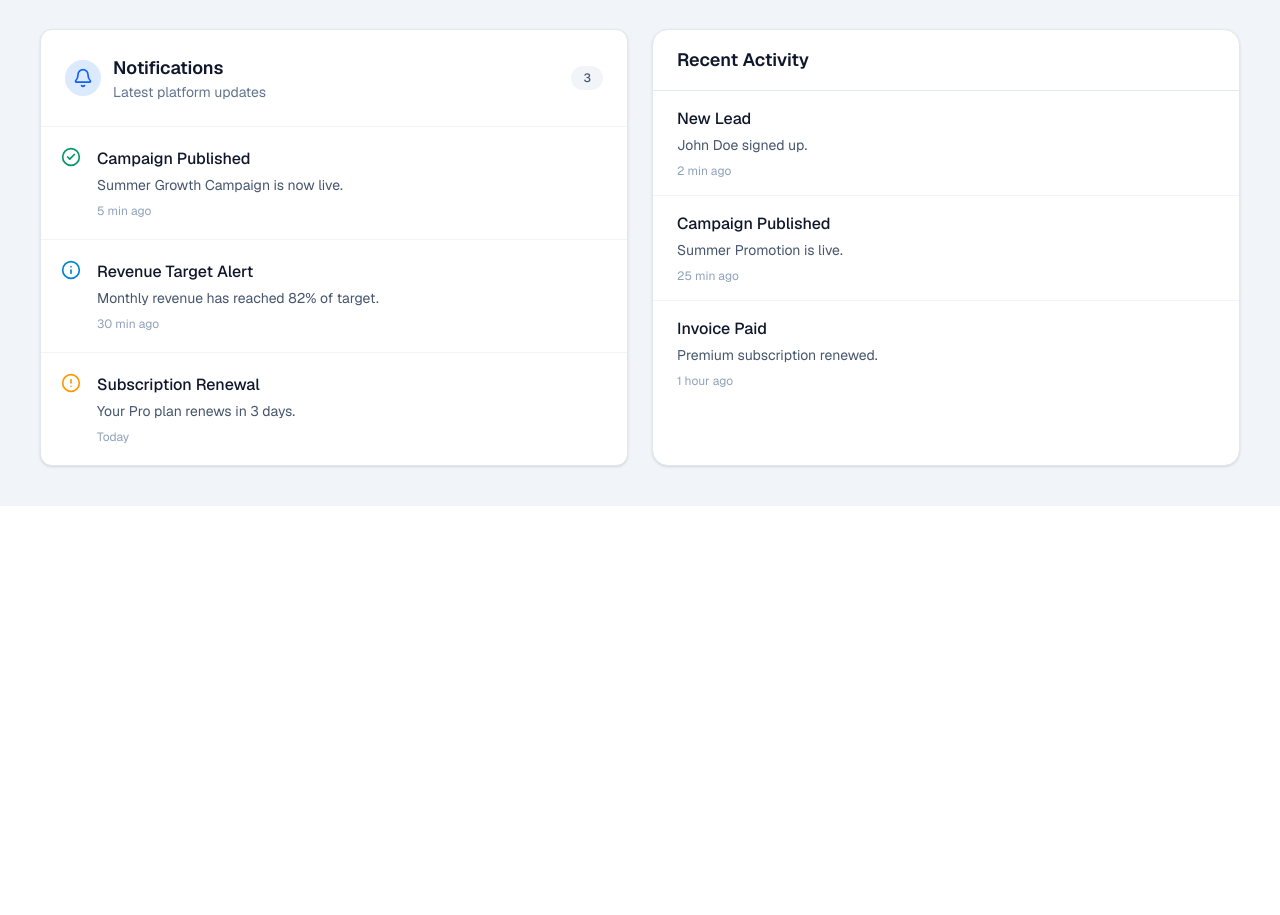
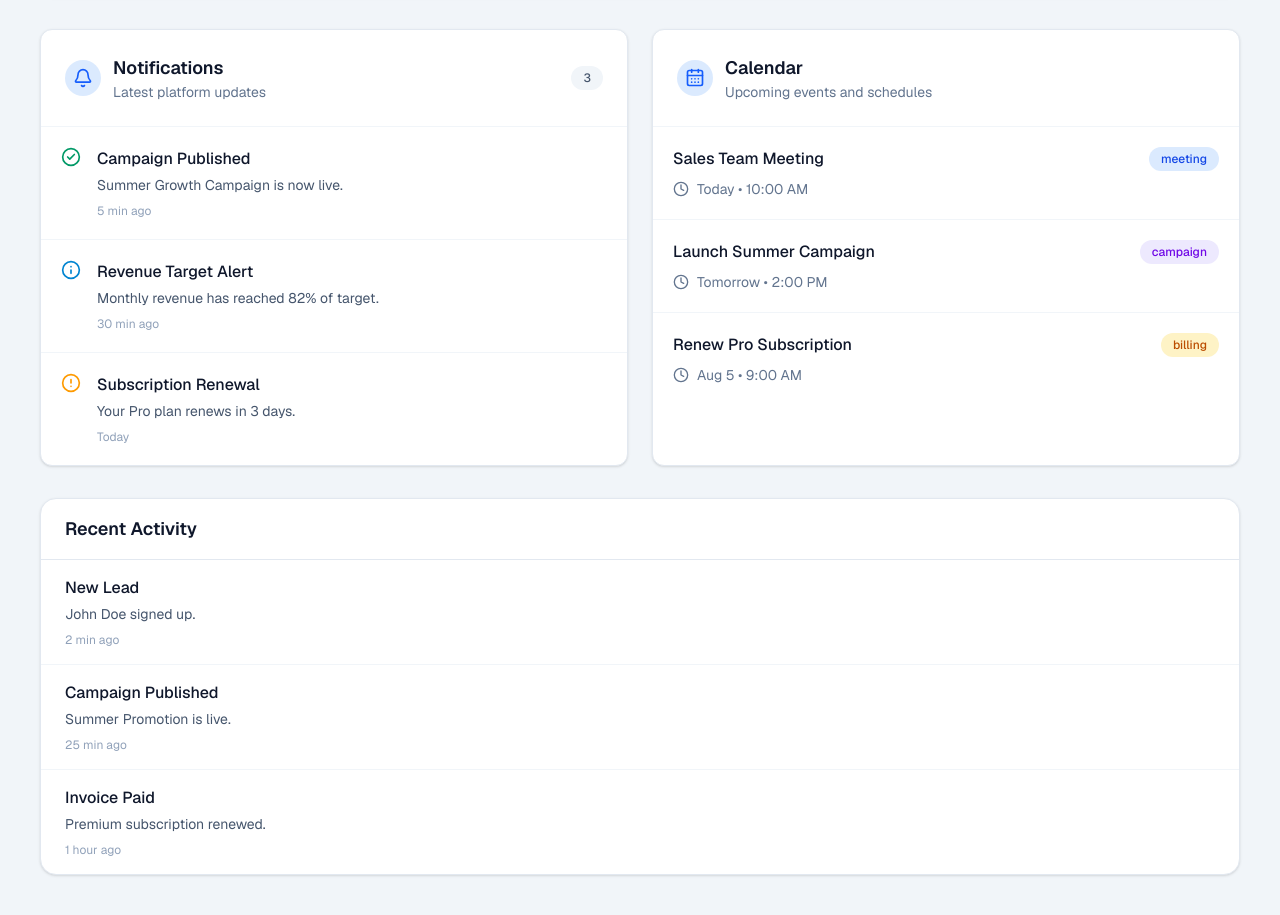
Before and after one commit to GrowthPilot247/GrowthPilot, a Next.js app: page /dashboard in a window 1280 px wide. Shown: the part 1460-2375 px from the top of the page. Before the commit the page ends 1966 px from the top, so only its background shows below. Built offline with nearby package versions, Linux system fonts and the light colour scheme.

Commit message:
Add Calendar Widget dashboard panel

```diff
--- a/app/dashboard/page.tsx
+++ b/app/dashboard/page.tsx
@@ -13,6 +13,10 @@ import {
   GlobalSearch,
   SearchResult,
 } from "@/app/features/dashboard/components/GlobalSearch";
+import {
+  CalendarWidget,
+  CalendarEvent,
+} from "@/app/features/dashboard/components/CalendarWidget";
 
 const notifications: NotificationItem[] = [
   {
@@ -67,6 +71,30 @@ const recentSearches = [
   "Revenue Report",
 ];
 
+const calendarEvents: CalendarEvent[] = [
+  {
+    id: "1",
+    title: "Sales Team Meeting",
+    date: "Today",
+    time: "10:00 AM",
+    category: "meeting",
+  },
+  {
+    id: "2",
+    title: "Launch Summer Campaign",
+    date: "Tomorrow",
+    time: "2:00 PM",
+    category: "campaign",
+  },
+  {
+    id: "3",
+    title: "Renew Pro Subscription",
+    date: "Aug 5",
+    time: "9:00 AM",
+    category: "billing",
+  },
+];
+
 export default function DashboardPage() {
   return (
     <main className="min-h-screen bg-slate-100 p-10">
@@ -112,12 +140,19 @@ export default function DashboardPage() {
         <QuickActions />
       </section>
 
-      {/* Notifications + Activity */}
-      <section className="mt-8 grid gap-6 lg:grid-cols-2">
+      {/* Notifications + Calendar */}
+      <section className="mt-8 grid gap-6 xl:grid-cols-2">
         <NotificationCenter
           notifications={notifications}
         />
 
+        <CalendarWidget
+          events={calendarEvents}
+        />
+      </section>
+
+      {/* Activity Feed */}
+      <section className="mt-8">
         <ActivityFeed
           items={dashboardData.activities}
         />
--- /dev/null
+++ b/app/features/dashboard/components/CalendarWidget.tsx
@@ -0,0 +1,81 @@
+"use client";
+
+import { CalendarDays, Clock } from "lucide-react";
+
+export type CalendarEvent = {
+  id: string;
+  title: string;
+  date: string;
+  time: string;
+  category: "meeting" | "task" | "campaign" | "billing";
+};
+
+type CalendarWidgetProps = {
+  events: CalendarEvent[];
+};
+
+const categoryStyles: Record<CalendarEvent["category"], string> = {
+  meeting: "bg-blue-100 text-blue-700",
+  task: "bg-emerald-100 text-emerald-700",
+  campaign: "bg-violet-100 text-violet-700",
+  billing: "bg-amber-100 text-amber-700",
+};
+
+export function CalendarWidget({
+  events,
+}: CalendarWidgetProps) {
+  return (
+    <section className="rounded-xl border border-slate-200 bg-white shadow-sm">
+      <header className="flex items-center gap-3 border-b border-slate-100 p-6">
+        <div className="rounded-full bg-blue-100 p-2">
+          <CalendarDays className="h-5 w-5 text-blue-600" />
+        </div>
+
+        <div>
+          <h2 className="text-lg font-semibold text-slate-900">
+            Calendar
+          </h2>
+          <p className="text-sm text-slate-500">
+            Upcoming events and schedules
+          </p>
+        </div>
+      </header>
+
+      <div className="divide-y divide-slate-100">
+        {events.length === 0 ? (
+          <div className="p-8 text-center text-sm text-slate-500">
+            No upcoming events.
+          </div>
+        ) : (
+          events.map((event) => (
+            <div
+              key={event.id}
+              className="flex items-start justify-between gap-4 p-5 hover:bg-slate-50 transition-colors"
+            >
+              <div className="min-w-0">
+                <h3 className="font-medium text-slate-900">
+                  {event.title}
+                </h3>
+
+                <div className="mt-2 flex items-center gap-2 text-sm text-slate-500">
+                  <Clock className="h-4 w-4" />
+                  <span>
+                    {event.date} • {event.time}
+                  </span>
+                </div>
+              </div>
+
+              <span
+                className={`rounded-full px-3 py-1 text-xs font-medium ${
+                  categoryStyles[event.category]
+                }`}
+              >
+                {event.category}
+              </span>
+            </div>
+          ))
+        )}
+      </div>
+    </section>
+  );
+}
```
